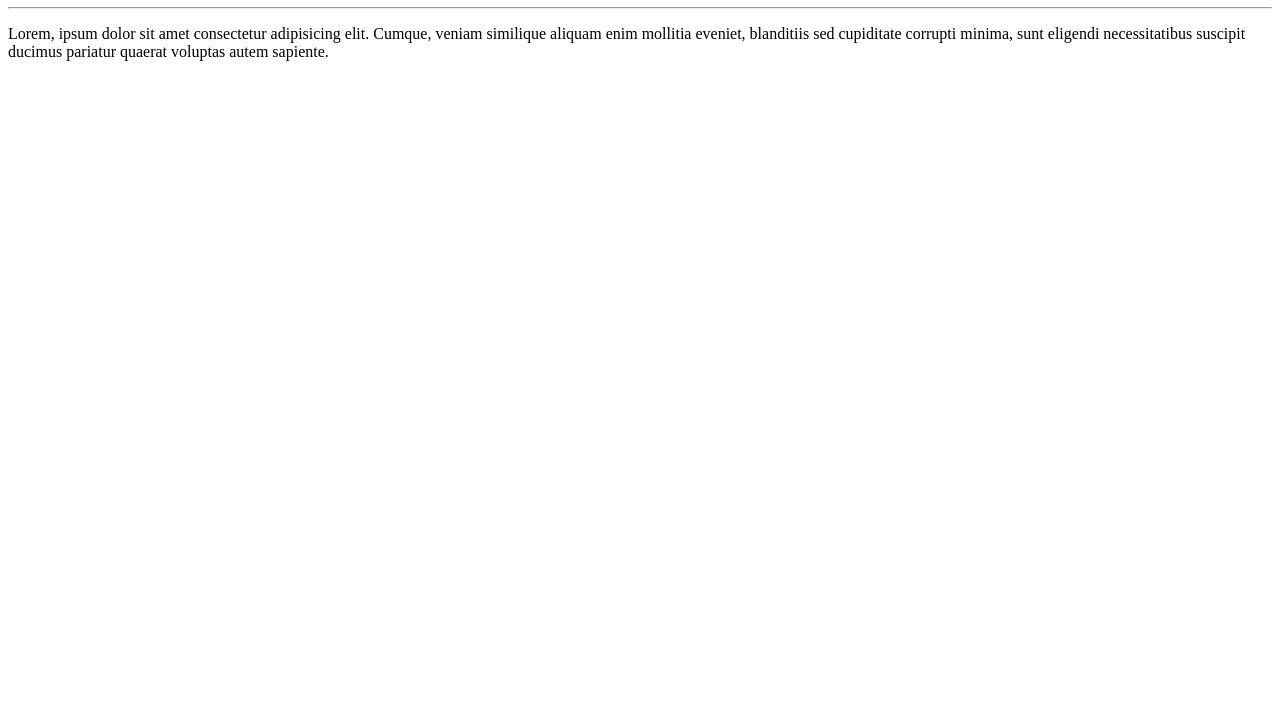
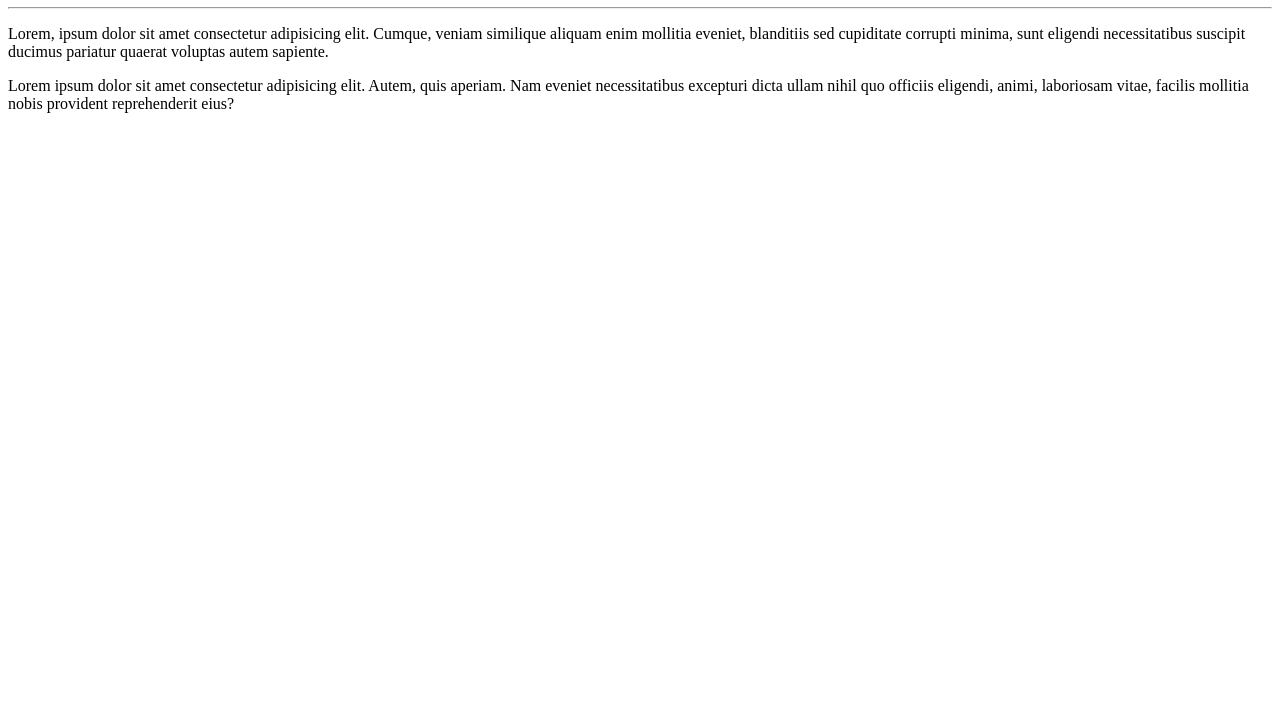
Before and after one commit to leandrofelix20k/Ola-Mundo, a plain HTML site: page site-exemplo/index.html in a window 1280 px wide. Shown: the part 73-800 px from the top of the page. Drawn offline with Linux system fonts and the light colour scheme.

Commit message:
criei um parágrafo

```diff
--- a/site-exemplo/index.html
+++ b/site-exemplo/index.html
@@ -10,5 +10,6 @@
     <h1>Olá, Mundo!</h1>
     <hr>
     <p>Lorem, ipsum dolor sit amet consectetur adipisicing elit. Cumque, veniam similique aliquam enim mollitia eveniet, blanditiis sed cupiditate corrupti minima, sunt eligendi necessitatibus suscipit ducimus pariatur quaerat voluptas autem sapiente.</p>
+    <p>Lorem ipsum dolor sit amet consectetur adipisicing elit. Autem, quis aperiam. Nam eveniet necessitatibus excepturi dicta ullam nihil quo officiis eligendi, animi, laboriosam vitae, facilis mollitia nobis provident reprehenderit eius?</p>
 </body>
 </html>
```
